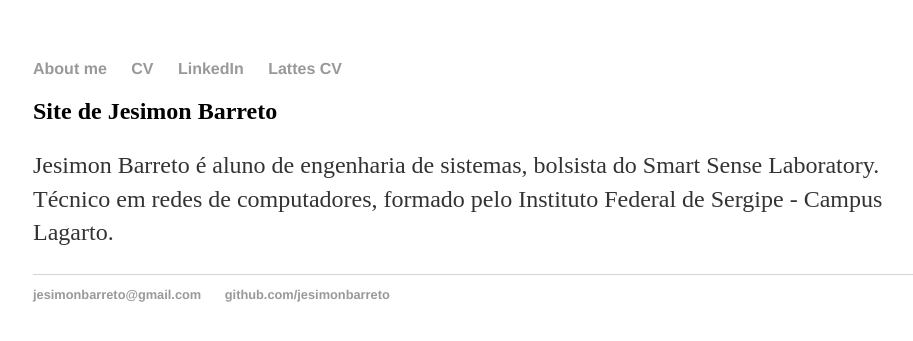
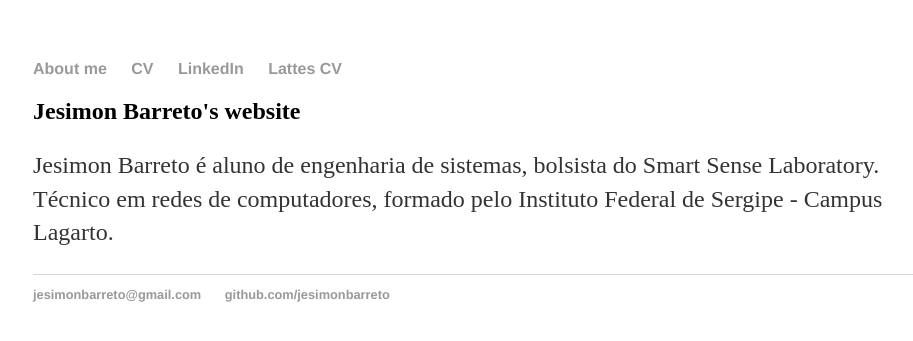
Before and after one commit to jesimonbarreto/jesimonbarreto.github.io, a Jekyll site: the page index.html, which Jekyll copies as it is, in a window 1280 px wide. Shown: the top 341 px of the page, without its empty margins (159-1072 px from the left). Built offline with Jekyll 4.4.1, drawn with Linux system fonts in a browser that asks for light colours.

Commit message:
Update index.html

```diff
--- a/index.html
+++ b/index.html
@@ -16,7 +16,7 @@
 		</nav>
 		<div class="container">
 		<div class="blurb">
-			<h2>Site de Jesimon Barreto</h2>
+			<h2>Jesimon Barreto's website</h2>
 			<p>Jesimon Barreto é aluno de engenharia de sistemas, bolsista do Smart Sense Laboratory. Técnico em redes de computadores, formado pelo Instituto Federal de Sergipe - Campus Lagarto.</p>
 		</div><!-- /.blurb -->
 		</div><!-- /.container -->
```
